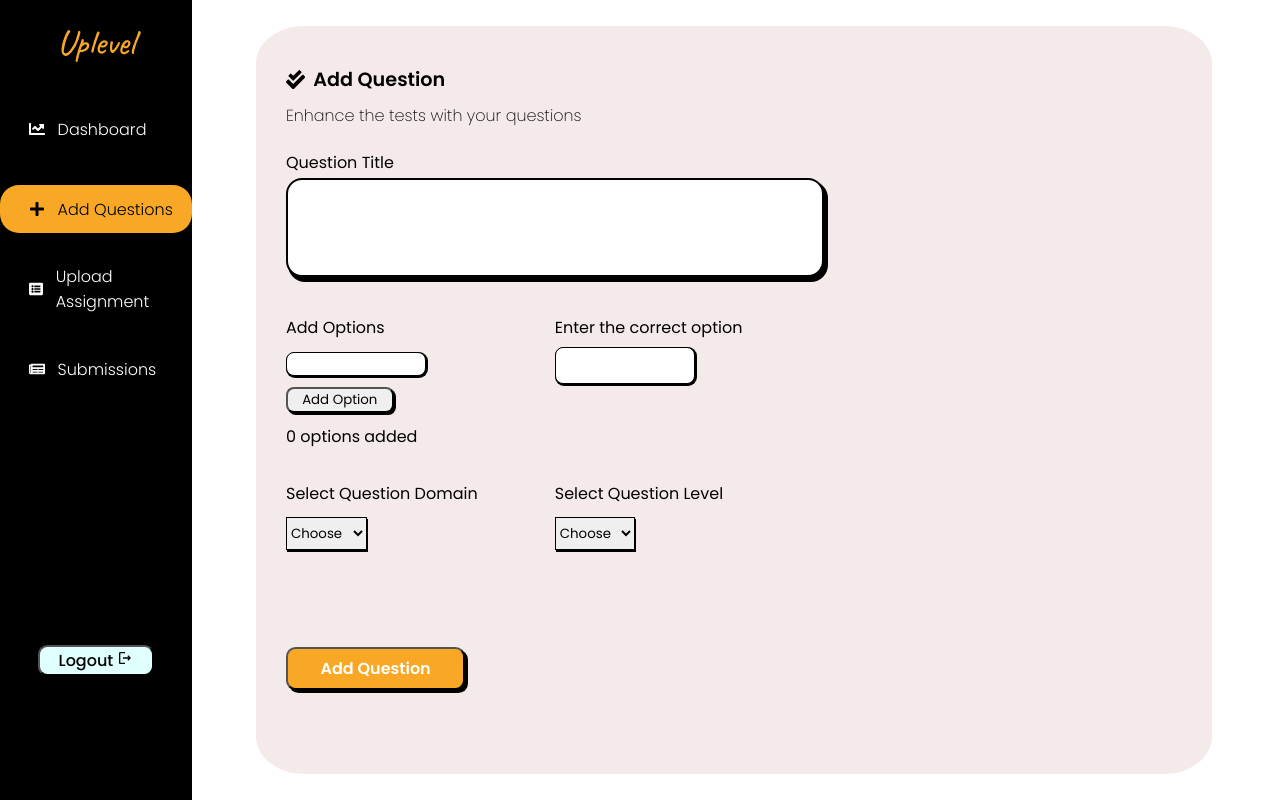
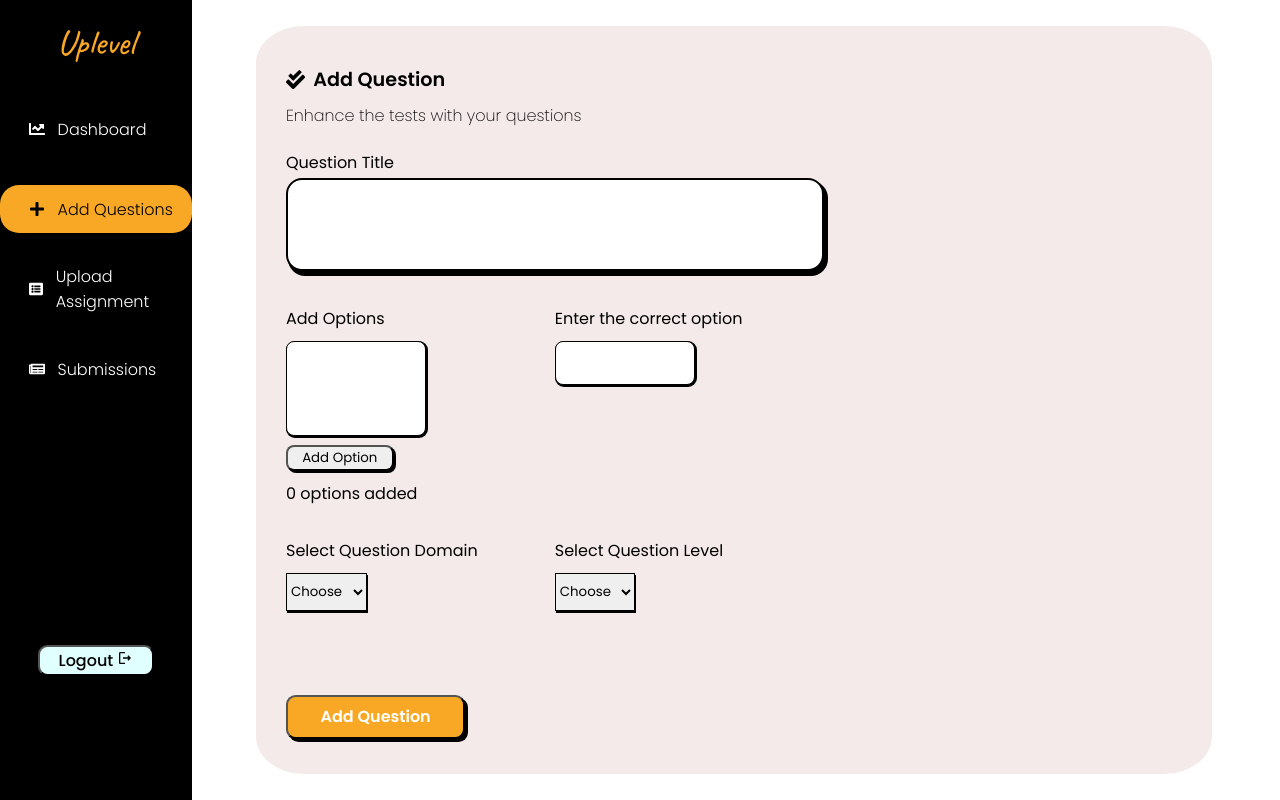
Before and after one commit to kaustubhpardhi/uplevel-admin, a React (Create React App) app: page /test in a window 1280 px wide. Built offline with nearby package versions, Linux system fonts and the light colour scheme.

Commit message:
chore: fixed padding

```diff
--- a/src/components/assignment/assignment.js
+++ b/src/components/assignment/assignment.js
@@ -99,7 +99,9 @@ function Assignment() {
               className="assignment-drp"
               onChange={(e) => setAssignmentDomain(e.target.value)}
             >
-              <option value="apti">Aptitude</option>
+              <option value="choose">Choose</option>
+              <option value="aptitude">Aptitude</option>
+              <option value="frontend">Frontend</option>
               <option value="backend">Backend</option>
             </select>
           </div>
@@ -109,6 +111,7 @@ function Assignment() {
               className="assignment-drp"
               onChange={(e) => setAssignmentLevel(e.target.value)}
             >
+              <option value="choose">Choose</option>
               <option value="easy">Easy</option>
               <option value="medium">Medium</option>
               <option value="hard">Hard</option>
--- a/src/components/test/test.css
+++ b/src/components/test/test.css
@@ -32,7 +32,7 @@
 .test-form {
   display: flex;
   flex-direction: column;
-  height: 80%;
+  height: 90%;
   gap: 2rem;
   font-family: poppins;
 }
@@ -54,7 +54,7 @@
   display: flex;
   flex-direction: row;
   justify-content: space-between;
-  height: 25%;
+  height: 40%;
   width: 60%;
 }
 .domain-level {
@@ -67,13 +67,13 @@
   display: flex;
   flex-direction: column;
   width: 50%;
-  gap: 0.7rem;
+  gap: 0.6rem;
 }
 .question-answer {
   display: flex;
   flex-direction: column;
   width: 50%;
-  gap: 0.4rem;
+  gap: 0.6rem;
 }
 .question-domain {
   display: flex;
@@ -89,7 +89,15 @@
 }
 .ans-in {
   width: 50%;
-  height: 25%;
+  height: 20%;
+  border-radius: 0.5rem;
+  outline: none;
+  border: 1px solid #000;
+  box-shadow: 1px 1px 0px 1px #000;
+}
+.ans-in-op {
+  width: 50%;
+  height: 100%;
   border-radius: 0.5rem;
   outline: none;
   border: 1px solid #000;
@@ -97,7 +105,7 @@
 }
 .questions-drp {
   width: 30%;
-  height: 25%;
+  height: 30%;
   font-family: poppins;
   outline: none;
   border: 1px solid #000;
@@ -126,7 +134,7 @@
 
 .submit-btn {
   font-family: poppins;
-  height: 80%;
+  height: 90%;
   width: 20%;
   border-radius: 0.6rem;
   font-size: medium;
--- a/src/components/test/test.js
+++ b/src/components/test/test.js
@@ -112,7 +112,7 @@ function Test() {
           <div className="opts-answer">
             <div className="question-options">
               <span className="form-label">Add Options</span>
-              <input type="text" className="ans-in"></input>
+              <input type="text" className="ans-in-op"></input>
               <button className="add-options-btn" onClick={handleAddOption}>
                 Add Option
               </button>
```
